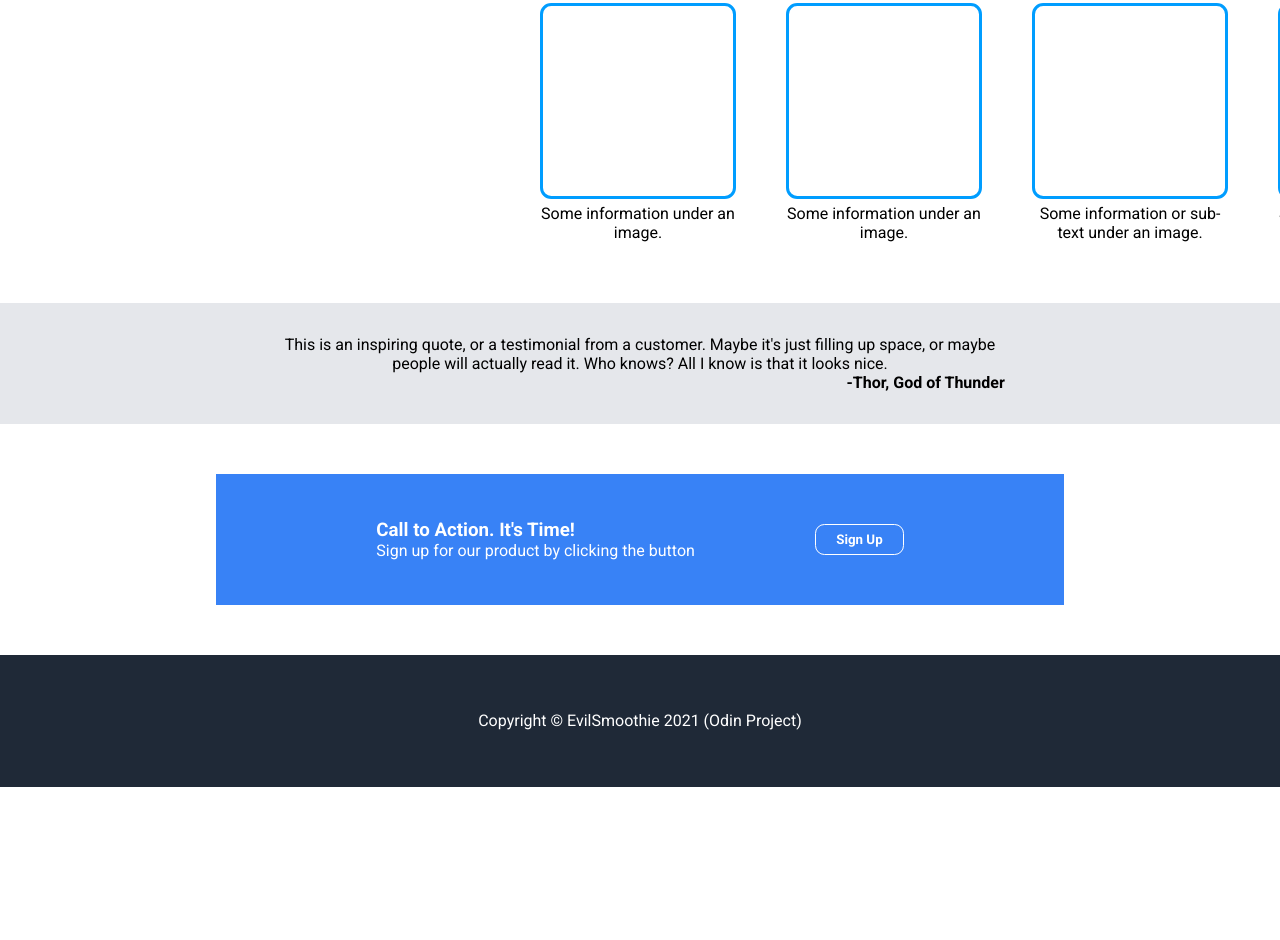
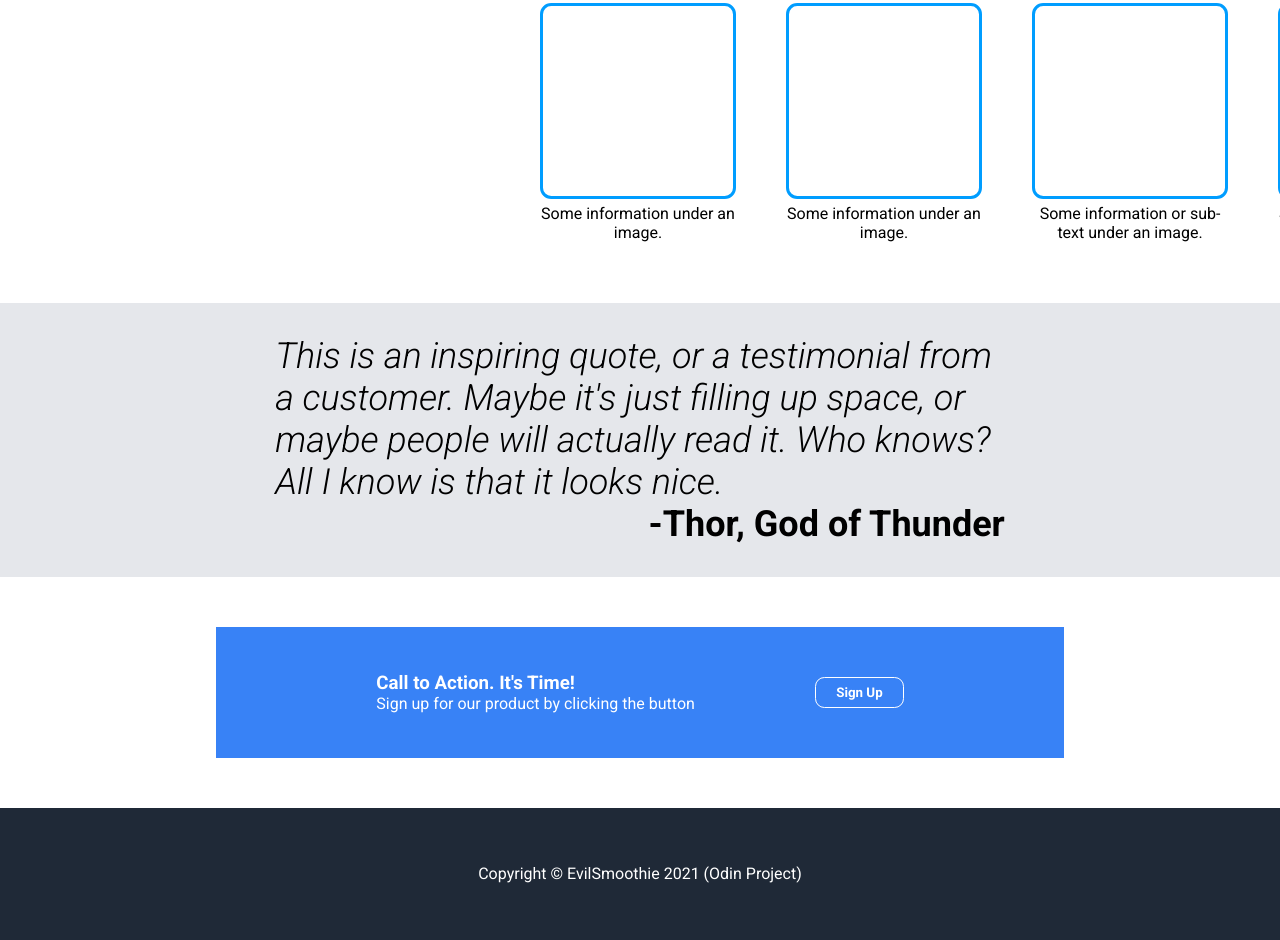
Before and after one commit to EvilSmoothie/odin-landing-page, a plain HTML site: page index.html in a window 1280 px wide. Shown: the part 600-1540 px from the top of the page. Before the commit the page ends 1387 px from the top, so only its background shows below. Drawn offline with Linux system fonts and the light colour scheme.

Commit message:
Updates to quote area styling

```diff
--- a/style.css
+++ b/style.css
@@ -165,12 +165,17 @@ main {
     display: flex;
     flex-direction: column;
     justify-content: center;
+    font-size: 36px;
+    font-weight: 300;
+    font-style: italic;
+    text-align: left;
 
 }
 
 .throw {
     align-self: flex-end;
     font-weight: 700;
+    font-style: normal;
 }
 
 .three {
```
